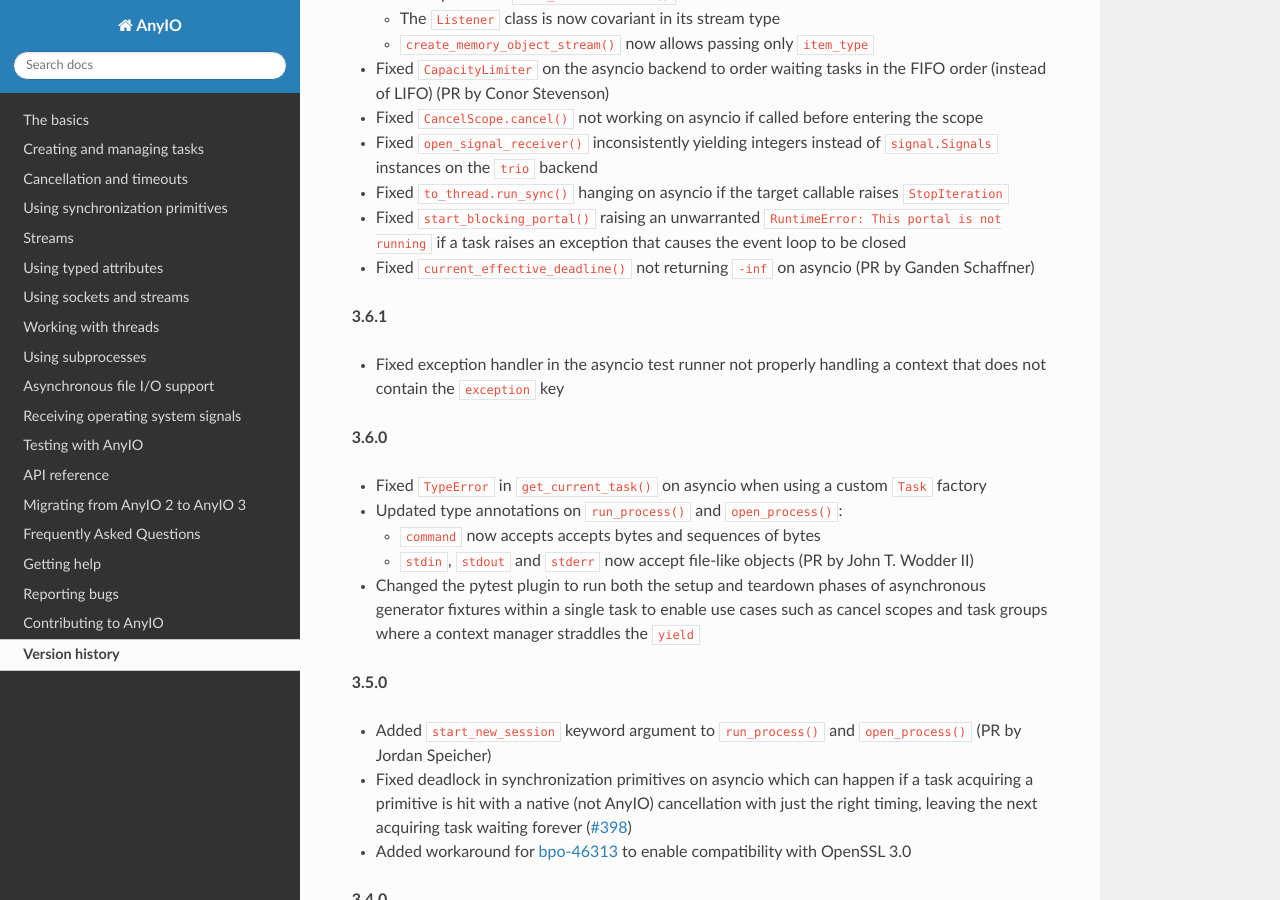
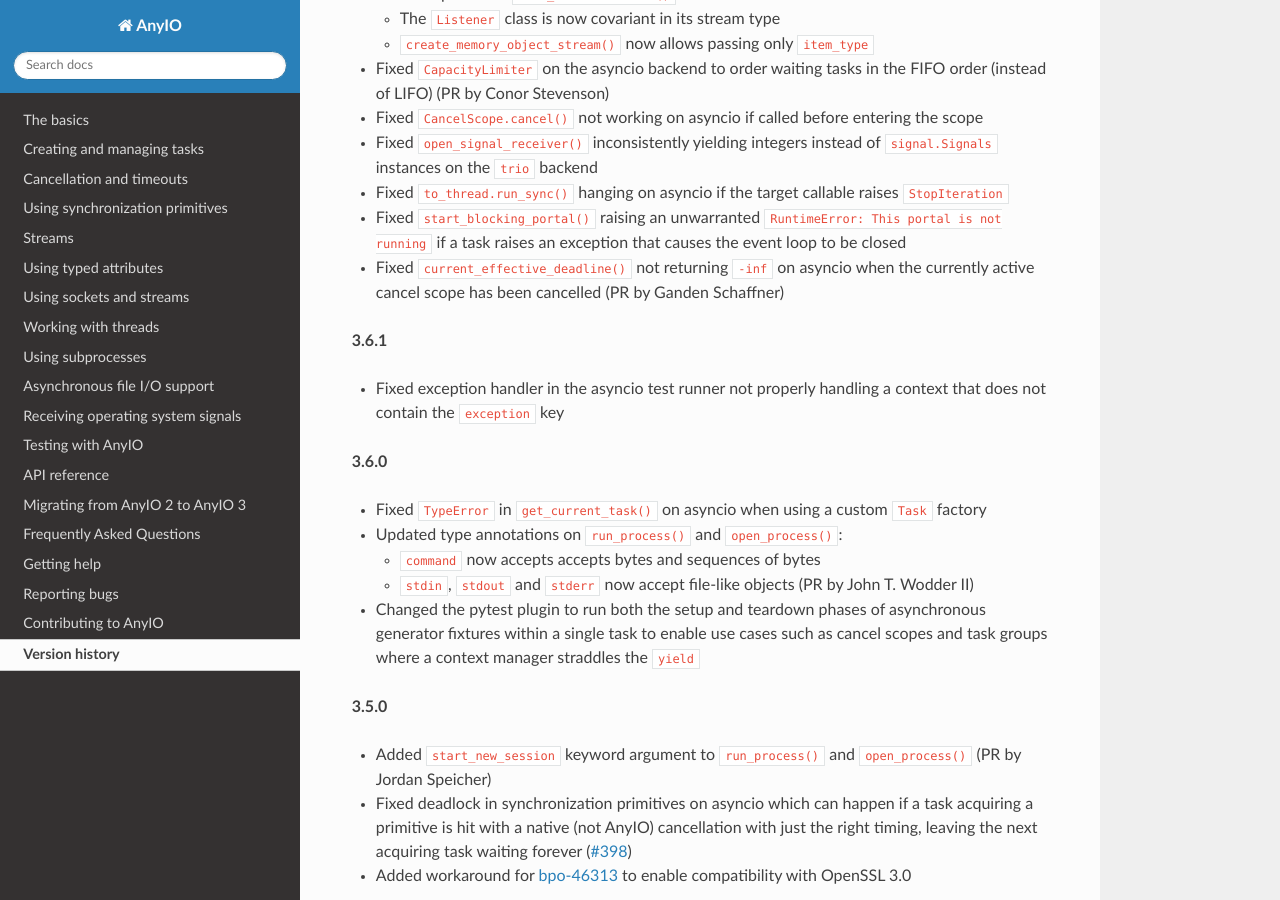
Before and after one commit to agronholm/anyio, a Sphinx documentation site: the page built from docs/versionhistory.rst, in a window 1280 px wide and 900 px high, scrolled down 669 px. Built offline with Sphinx 7.4.7 and the Read the Docs theme 2.0.0, drawn with Linux system fonts in a browser that asks for light colours; the version number could not be read and is left out.

Commit message:
Update docs/versionhistory.rst

```diff
--- a/docs/versionhistory.rst
+++ b/docs/versionhistory.rst
@@ -38,7 +38,8 @@ This library adheres to `Semantic Versioning 2.0 <http://semver.org/>`_.
 - Fixed ``start_blocking_portal()`` raising an unwarranted
   ``RuntimeError: This portal is not running`` if a task raises an exception that causes
   the event loop to be closed
-- Fixed ``current_effective_deadline()`` not returning ``-inf`` on asyncio (PR by Ganden Schaffner)
+- Fixed ``current_effective_deadline()`` not returning ``-inf`` on asyncio when the
+  currently active cancel scope has been cancelled (PR by Ganden Schaffner)
 
 **3.6.1**
 
```
